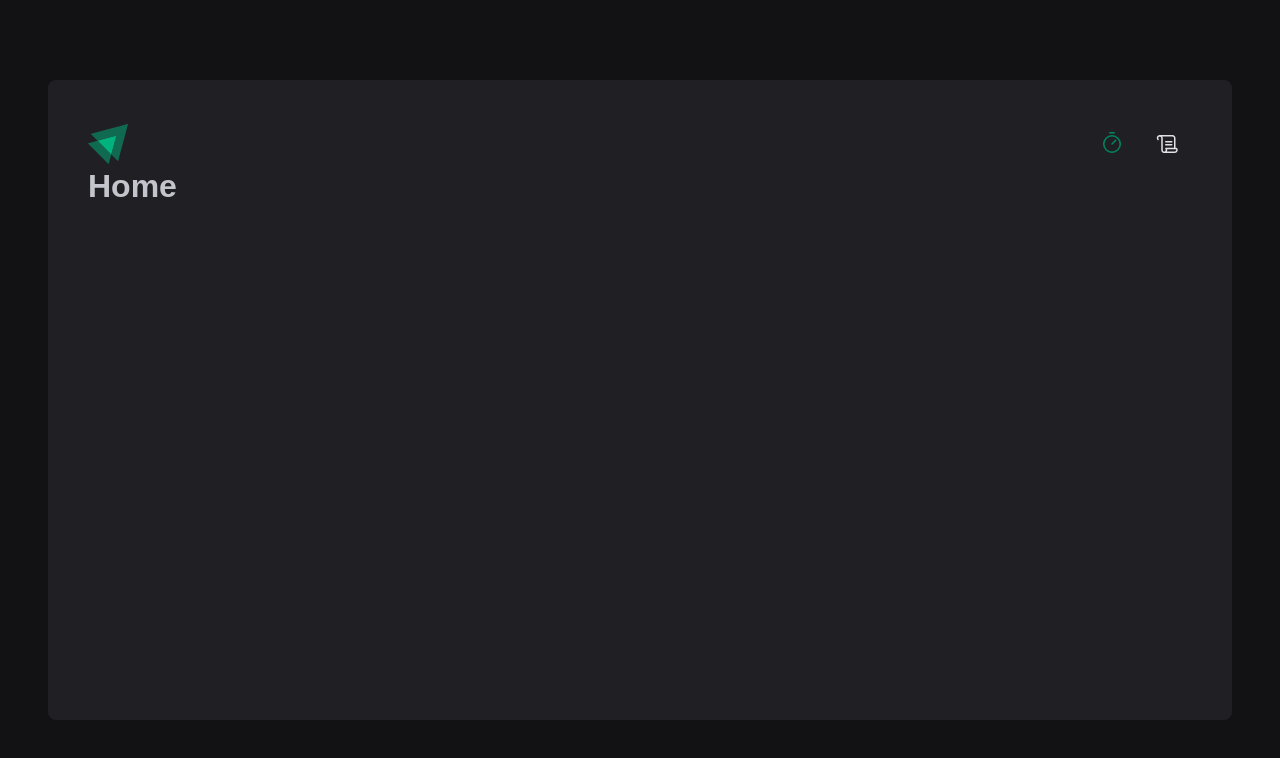
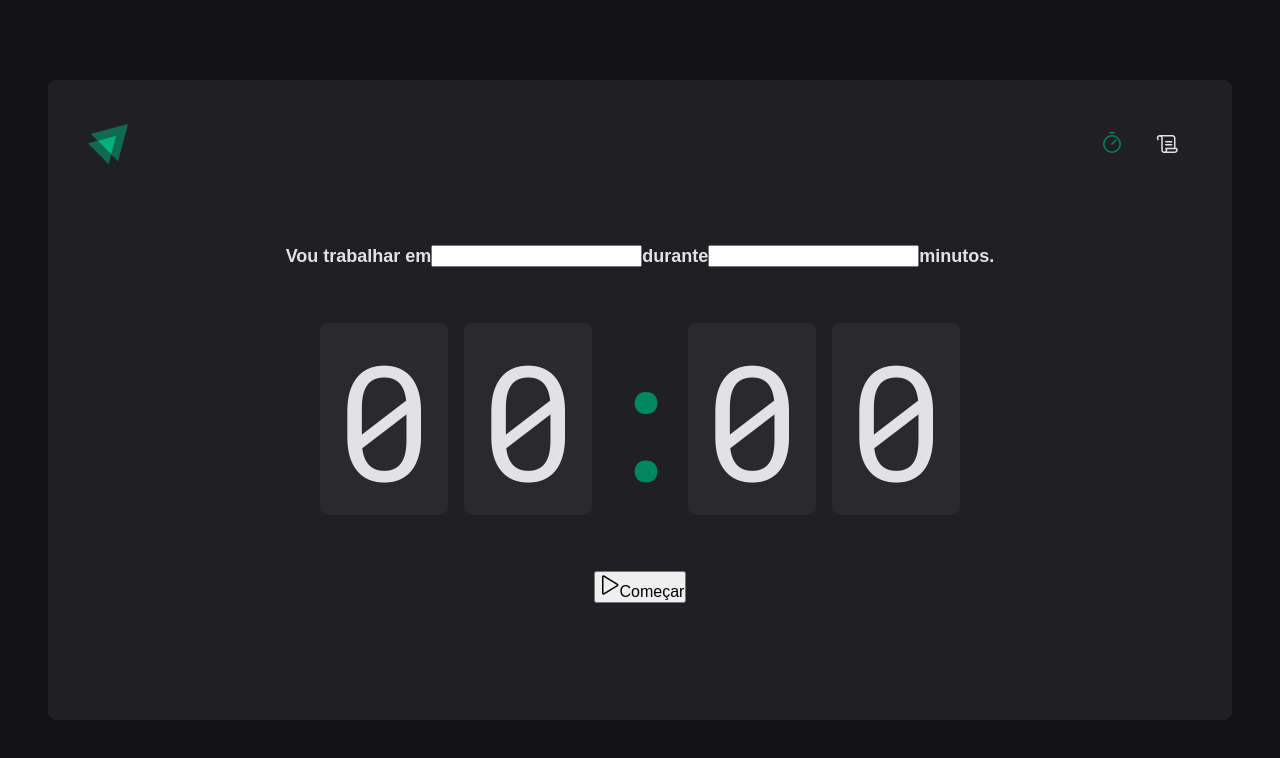
Before and after one commit to Raimison2020/ignite-timer, a React (Vite) app: page / in a window 1280 px wide. Shown: the top 758 px of the page. Built offline with nearby package versions, Linux system fonts and the light colour scheme.

Commit message:
4. Página Home

```diff
--- a/src/pages/Home.tsx
+++ /dev/null
@@ -1,3 +0,0 @@
-export function Home() {
-  return <h1>Home</h1>;
-}
--- /dev/null
+++ b/src/pages/Home/index.tsx
@@ -0,0 +1,39 @@
+import { Play } from "phosphor-react";
+import {
+  CountdownContainer,
+  FormContainer,
+  HomeContainer,
+  Separator,
+} from "./styles";
+
+export function Home() {
+  return (
+    <HomeContainer>
+      <form action="">
+        <FormContainer>
+          <label htmlFor="task">Vou trabalhar em</label>
+          <input type="text" />
+
+          <label htmlFor="">durante</label>
+          <input type="number" id="minutesAmount" />
+
+          <span>minutos.</span>
+        </FormContainer>
+
+        {/* Estrutura do countdown */}
+        <CountdownContainer>
+          <span>0</span>
+          <span>0</span>
+          <Separator>:</Separator>
+          <span>0</span>
+          <span>0</span>
+        </CountdownContainer>
+
+        <button type="submit">
+          <Play size={24} />
+          Começar
+        </button>
+      </form>
+    </HomeContainer>
+  );
+}
--- /dev/null
+++ b/src/pages/Home/styles.ts
@@ -0,0 +1,54 @@
+import styled from "styled-components";
+
+export const HomeContainer = styled.main`
+  flex: 1;
+  display: flex;
+  flex-direction: column;
+  align-items: center;
+  justify-content: center;
+
+  form {
+    display: flex;
+    flex-direction: column;
+    align-items: center;
+    gap: 3.5rem;
+  }
+`;
+
+export const FormContainer = styled.div`
+  width: 100%;
+  display: flex;
+  align-items: center;
+  justify-content: center;
+  gap: 0.5;
+  color: ${(props) => props.theme["gray-100"]};
+  font-size: 1.125rem;
+  font-weight: bold;
+  flex-wrap: wrap;
+`;
+
+export const CountdownContainer = styled.div`
+  font-family: "Roboto Mono", monospace;
+  font-size: 10rem;
+  line-height: 8rem;
+  color: ${(props) => props.theme["gray-100"]};
+
+  display: flex;
+  gap: 1rem;
+
+  span {
+    background: ${(props) => props.theme["gray-700"]};
+    padding: 2rem 1rem;
+    border-radius: 8px;
+  }
+`;
+
+export const Separator = styled.div`
+  padding: 2rem 0;
+  color: ${(props) => props.theme["green-500"]};
+
+  width: 4rem;
+  overflow: hidden;
+  display: flex;
+  justify-content: center;
+`;
--- a/src/styles/global.ts
+++ b/src/styles/global.ts
@@ -15,6 +15,7 @@
 body {
   background: ${(props) => props.theme["gray-900"]};
   color: ${(props) => props.theme["gray-300"]};
+  -webkit-font-smoothing: antialiased;
 }
 
 body, input, textarea, button {
```
